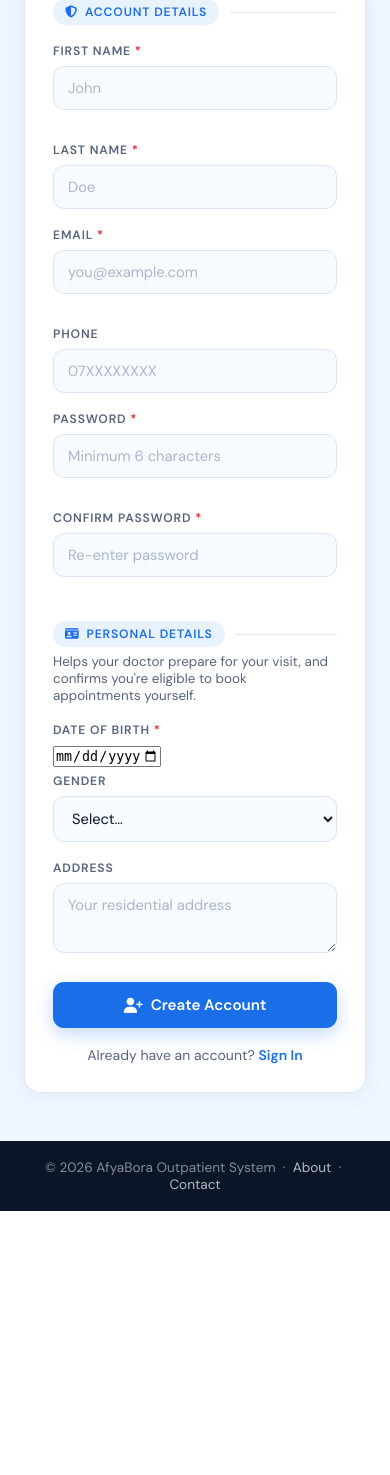
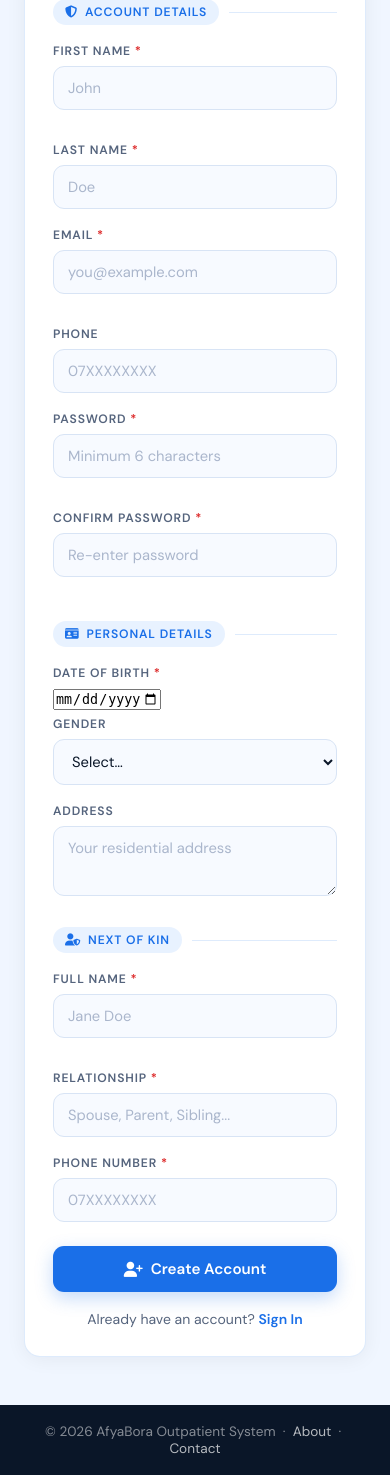
Before and after one commit to NziokiDennis/AfyaBora-Appointment-System, a PHP site: page /register.php in a window 390 px wide; the page is wider, and only the part inside the window is pictured. Shown: the part 299-1774 px from the top of that part. Before the commit the page ends 1510 px from the top of that part, so only its background shows below. Run offline with PHP 8.4, Linux system fonts and the light colour scheme.

Commit message:
Add next-of-kin details to patient registration and profile
Adds three columns to users (next_of_kin_name, next_of_kin_relationship,
next_of_kin_phone), captured as required fields during self-registration
and editable afterwards via Update Profile. Admins can see each
patient's next of kin on the Patients page. Migration in
database/migrations/2026_09_04_next_of_kin.sql.

Co-Authored-By: Claude Sonnet 5 <noreply@anthropic.com>

```diff
--- a/register.php
+++ b/register.php
@@ -15,11 +15,14 @@ if ($_SERVER["REQUEST_METHOD"] == "POST") {
     $date_of_birth = trim($_POST["date_of_birth"] ?? "");
     $gender        = trim($_POST["gender"] ?? "");
     $address       = trim($_POST["address"] ?? "");
+    $kin_name      = trim($_POST["next_of_kin_name"] ?? "");
+    $kin_relationship = trim($_POST["next_of_kin_relationship"] ?? "");
+    $kin_phone     = trim($_POST["next_of_kin_phone"] ?? "");
 
     // Date of birth just can't be in the future -- no lower-bound age restriction.
     $today = date("Y-m-d");
 
-    if (empty($first_name) || empty($last_name) || empty($email) || empty($password) || empty($date_of_birth)) {
+    if (empty($first_name) || empty($last_name) || empty($email) || empty($password) || empty($date_of_birth) || empty($kin_name) || empty($kin_relationship) || empty($kin_phone)) {
         $error = "All required fields must be filled.";
     // } elseif (!in_array($role, ["doctor","patient"])) {
     //     $error = "Invalid role.";
@@ -34,8 +37,8 @@ if ($_SERVER["REQUEST_METHOD"] == "POST") {
         $dob_value     = $date_of_birth !== "" ? $date_of_birth : null;
         $gender_value  = $gender !== "" ? $gender : null;
         $address_value = $address !== "" ? $address : null;
-        $stmt = $conn->prepare("INSERT INTO users (first_name,last_name,email,password_hash,phone_number,role,date_of_birth,gender,address) VALUES (?,?,?,?,?,?,?,?,?)");
-        $stmt->bind_param("sssssssss", $first_name, $last_name, $email, $hash, $phone, $role, $dob_value, $gender_value, $address_value);
+        $stmt = $conn->prepare("INSERT INTO users (first_name,last_name,email,password_hash,phone_number,role,date_of_birth,gender,address,next_of_kin_name,next_of_kin_relationship,next_of_kin_phone) VALUES (?,?,?,?,?,?,?,?,?,?,?,?)");
+        $stmt->bind_param("ssssssssssss", $first_name, $last_name, $email, $hash, $phone, $role, $dob_value, $gender_value, $address_value, $kin_name, $kin_relationship, $kin_phone);
         if ($stmt->execute()) {
             header("Location: login.php?registered=true");
             exit;
@@ -194,7 +197,6 @@ textarea { resize: vertical; min-height: 110px; }
           <span class="tag"><i class="fas fa-id-card"></i> Personal Details</span>
           <span class="line"></span>
         </div>
-        <p class="section-hint">Helps your doctor prepare for your visit, and confirms you're eligible to book appointments yourself.</p>
         <div class="form-group" style="margin-bottom:6px">
           <label class="lbl">Date of Birth <span style="color:#dc2626">*</span></label>
           <input type="date" name="date_of_birth" id="date_of_birth" max="<?= date('Y-m-d') ?>" required value="<?= htmlspecialchars($_POST['date_of_birth'] ?? '') ?>">
@@ -212,6 +214,25 @@ textarea { resize: vertical; min-height: 110px; }
         <div class="form-group" style="margin-bottom:24px">
           <label class="lbl">Address</label>
           <textarea name="address" placeholder="Your residential address" style="min-height:70px"><?= htmlspecialchars($_POST['address'] ?? '') ?></textarea>
+        </div>
+
+        <div class="section-divider">
+          <span class="tag"><i class="fas fa-user-shield"></i> Next of Kin</span>
+          <span class="line"></span>
+        </div>
+        <div class="form-row">
+          <div class="form-group">
+            <label class="lbl">Full Name <span style="color:#dc2626">*</span></label>
+            <input type="text" name="next_of_kin_name" placeholder="Jane Doe" required value="<?= htmlspecialchars($_POST['next_of_kin_name'] ?? '') ?>">
+          </div>
+          <div class="form-group">
+            <label class="lbl">Relationship <span style="color:#dc2626">*</span></label>
+            <input type="text" name="next_of_kin_relationship" placeholder="Spouse, Parent, Sibling..." required value="<?= htmlspecialchars($_POST['next_of_kin_relationship'] ?? '') ?>">
+          </div>
+        </div>
+        <div class="form-group" style="margin-bottom:24px">
+          <label class="lbl">Phone Number <span style="color:#dc2626">*</span></label>
+          <input type="text" name="next_of_kin_phone" placeholder="07XXXXXXXX" required value="<?= htmlspecialchars($_POST['next_of_kin_phone'] ?? '') ?>">
         </div>
         <!-- Role selector removed: self-registration now always creates a Patient account.
              Doctor accounts are provisioned separately by an administrator.
```
Also changed, not shown: admin/patients.php (+12 -2 lines), patients/update_profile.php (+23 -3 lines), database/migrations/2026_09_04_next_of_kin.sql (added).
